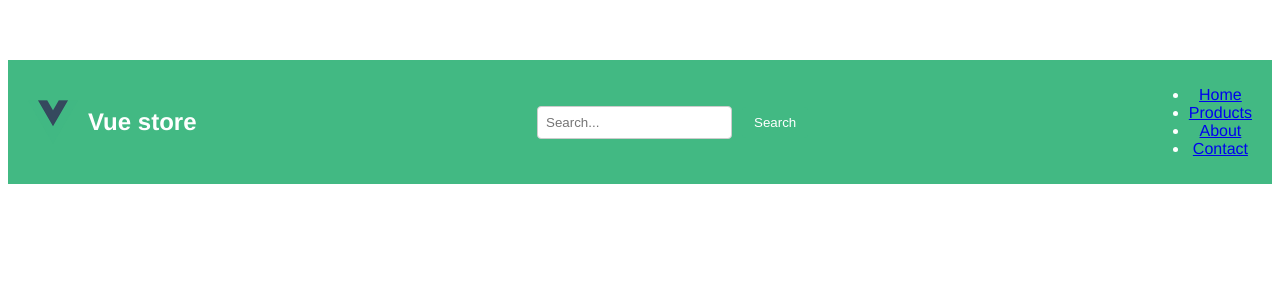
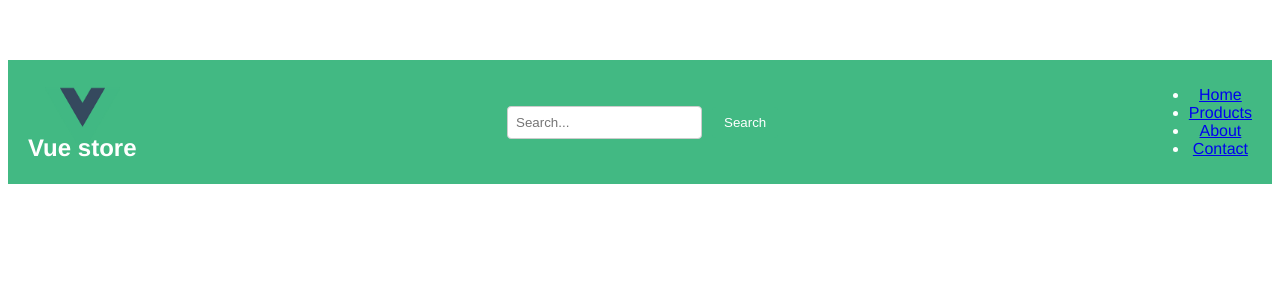
Before and after one commit to LeandroRezendeCoutinho/vue_store, a Vue app in the folder frontend/: page / in a window 1280 px wide. Shown: the top 300 px of the page. Built offline with nearby package versions, Linux system fonts and the light colour scheme.

Commit message:
feat: format brand css

```diff
--- a/frontend/src/components/Brand.vue
+++ b/frontend/src/components/Brand.vue
@@ -1,6 +1,6 @@
 <template>
     <div class="brand">
-        <img src="../assets/logo.png" alt="Logo" class="logo" width="50" height="50"/>
+        <img src="../assets/logo.png" alt="Logo" class="logo"/>
         <span class="brand-name"><slot>Vue store</slot></span>
     </div>
 </template>
@@ -14,11 +14,18 @@ export default {
 <style>
 .brand {
     display: flex;
+    flex-direction: column;
     align-items: center;
+    justify-content: center;
+    text-align: center;
 }
+
 .logo {
-    margin-right: 10px;
+    width: 75px;
+    height: 75px;
+    margin-bottom: -24px;
 }
+
 .brand-name {
     font-size: 1.5em;
     font-weight: bold;
```
